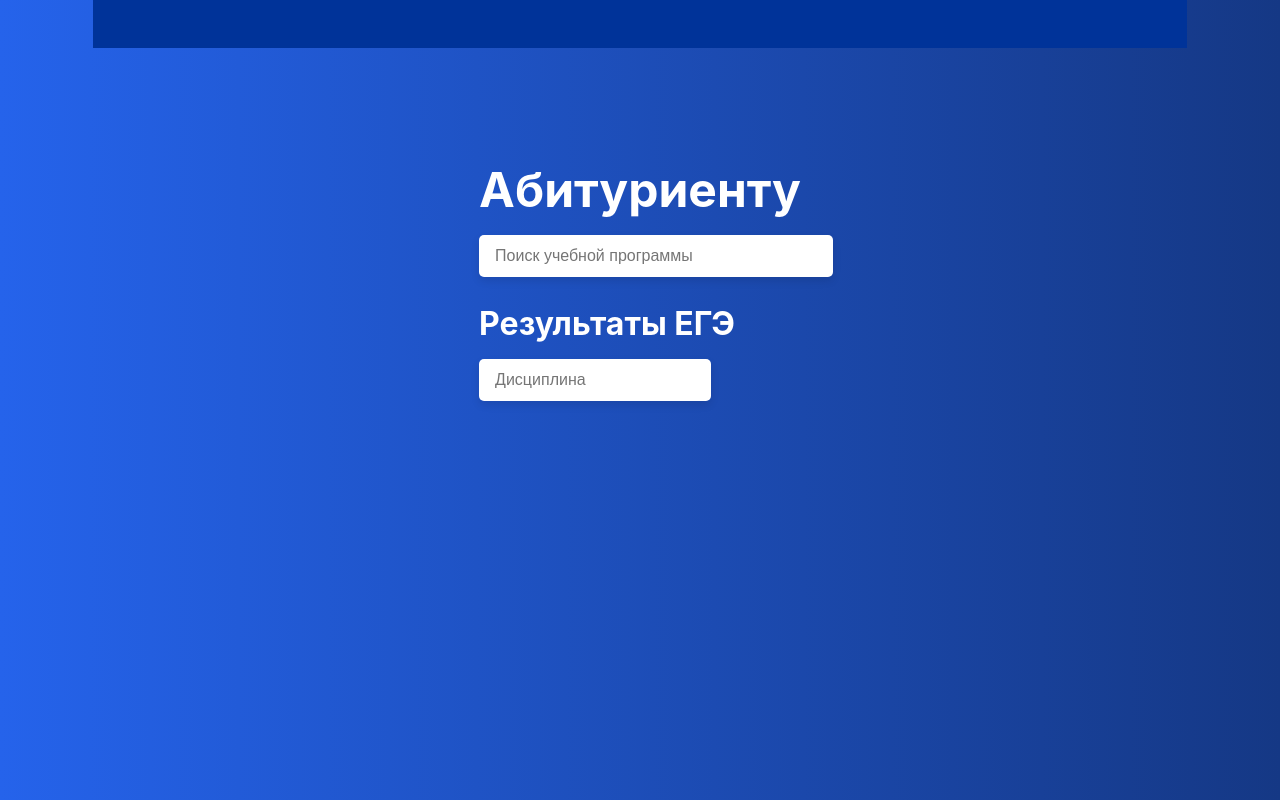
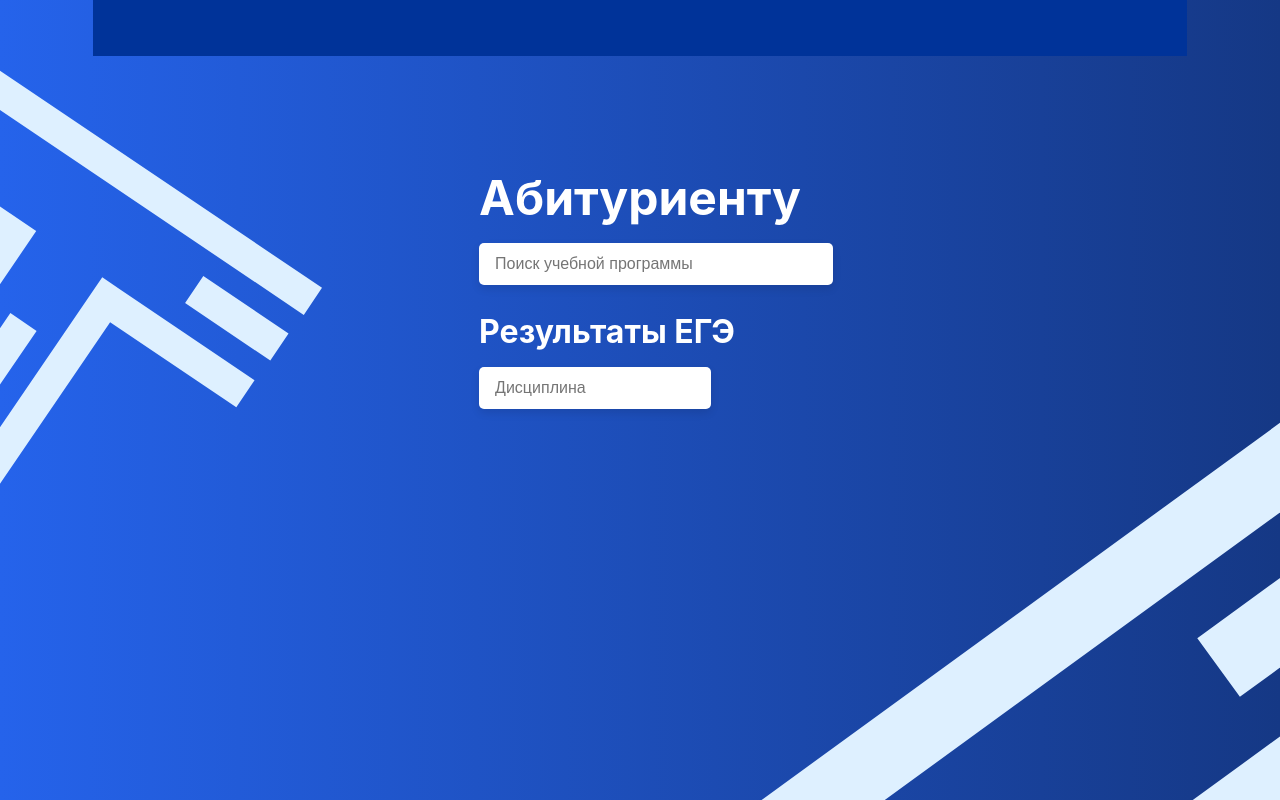
Before and after one commit to MIIT-inside/MIITWebApp, a React (Create React App) app in the folder frontend/: page / in a window 1280 px wide. Built offline with nearby package versions, Linux system fonts and the light colour scheme.

Commit message:
Add images in main-section with needed styles

```diff
--- a/frontend/src/components/MainSection.js
+++ b/frontend/src/components/MainSection.js
@@ -1,11 +1,15 @@
 import React from 'react';
 import '../styles/MainSection.css';
 import Header from './Header';
+import LeftImage from '../assets/RUT_logo.svg';
+import RightImage from '../assets/RUT_logo.svg';
 
 const MainSection = () => {
     return (
         <div className="main-section">
             <Header />
+            <img src={LeftImage} alt="Left Background" className="background-image-left" />
+            <img src={RightImage} alt="Right Background" className="background-image-right" />
             <div className="main-content">
                 <h1>Абитуриенту</h1>
                 <div className="search-block">
--- a/frontend/src/styles/Header.css
+++ b/frontend/src/styles/Header.css
@@ -1,11 +1,12 @@
 .header {
     width: 90%;
     background-color: #003399;
-    height: 6vh;
+    height: 7vh;
     display: flex;
     align-items: center;
     justify-content: center;
     margin: 0 auto;
+    z-index: 2;
 }
 
 .header--container {
--- a/frontend/src/styles/MainSection.css
+++ b/frontend/src/styles/MainSection.css
@@ -4,7 +4,30 @@
     display: flex;
     flex-direction: column;
     padding: 0 2rem;
+    position: relative;
+    overflow: hidden;
 }
+
+.background-image-left {
+    position: absolute;
+    top: 5%;
+    left: -10%;
+    width: 450px;
+    height: auto;
+    z-index: 1;
+}
+
+
+.background-image-right {
+    position: absolute;
+    bottom: -70%;
+    right: -25%;
+    width: 1000px;
+    height: auto;
+    z-index: 1;
+    transform: rotate(-70deg);
+}
+
 
 .main-content {
     margin: 10vh auto;
@@ -13,6 +36,7 @@
     justify-content: center;
     max-width: 1200px;
     color: white;
+    z-index: 2;
 }
 
 .main-content h1 {
```
